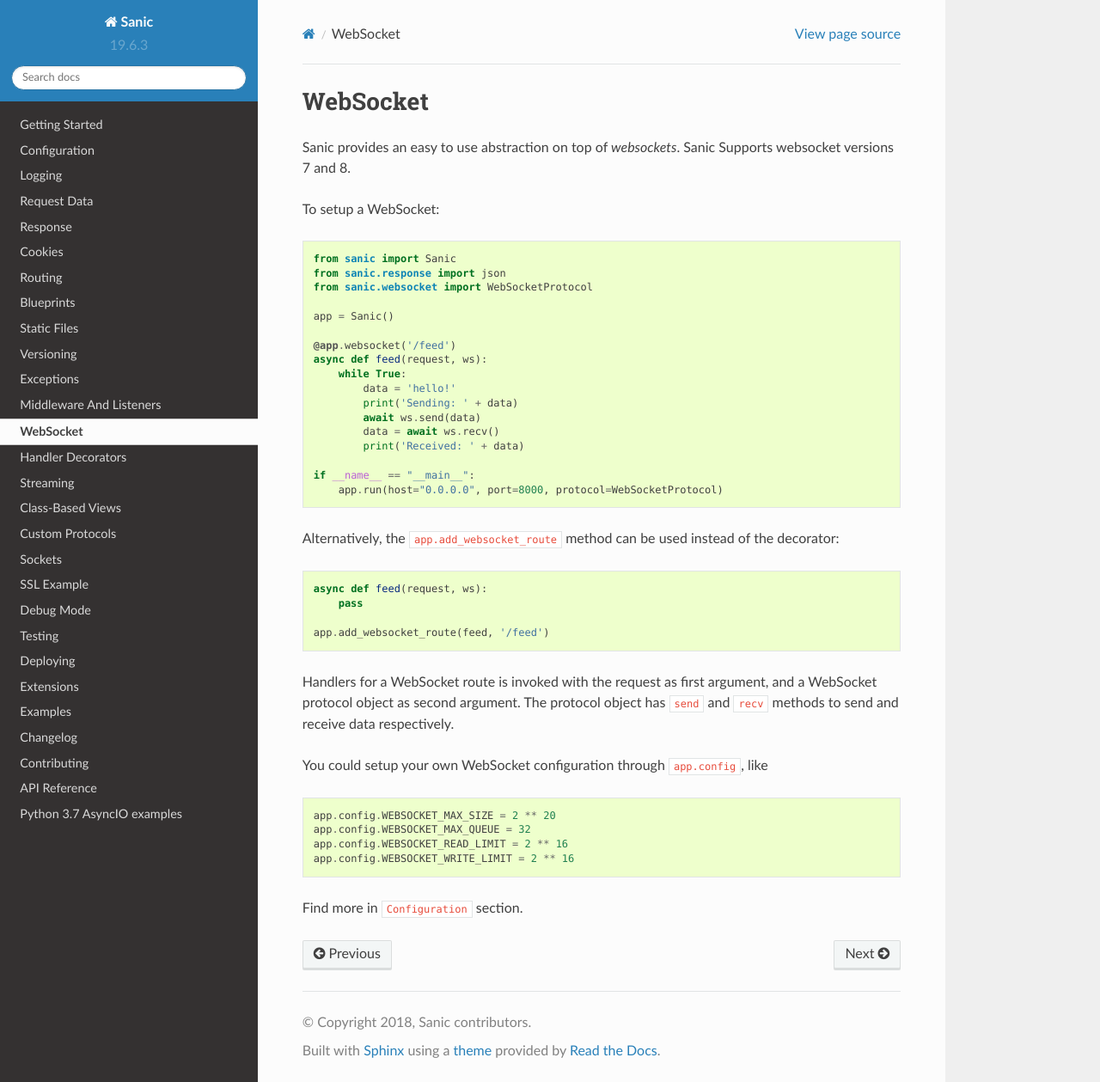
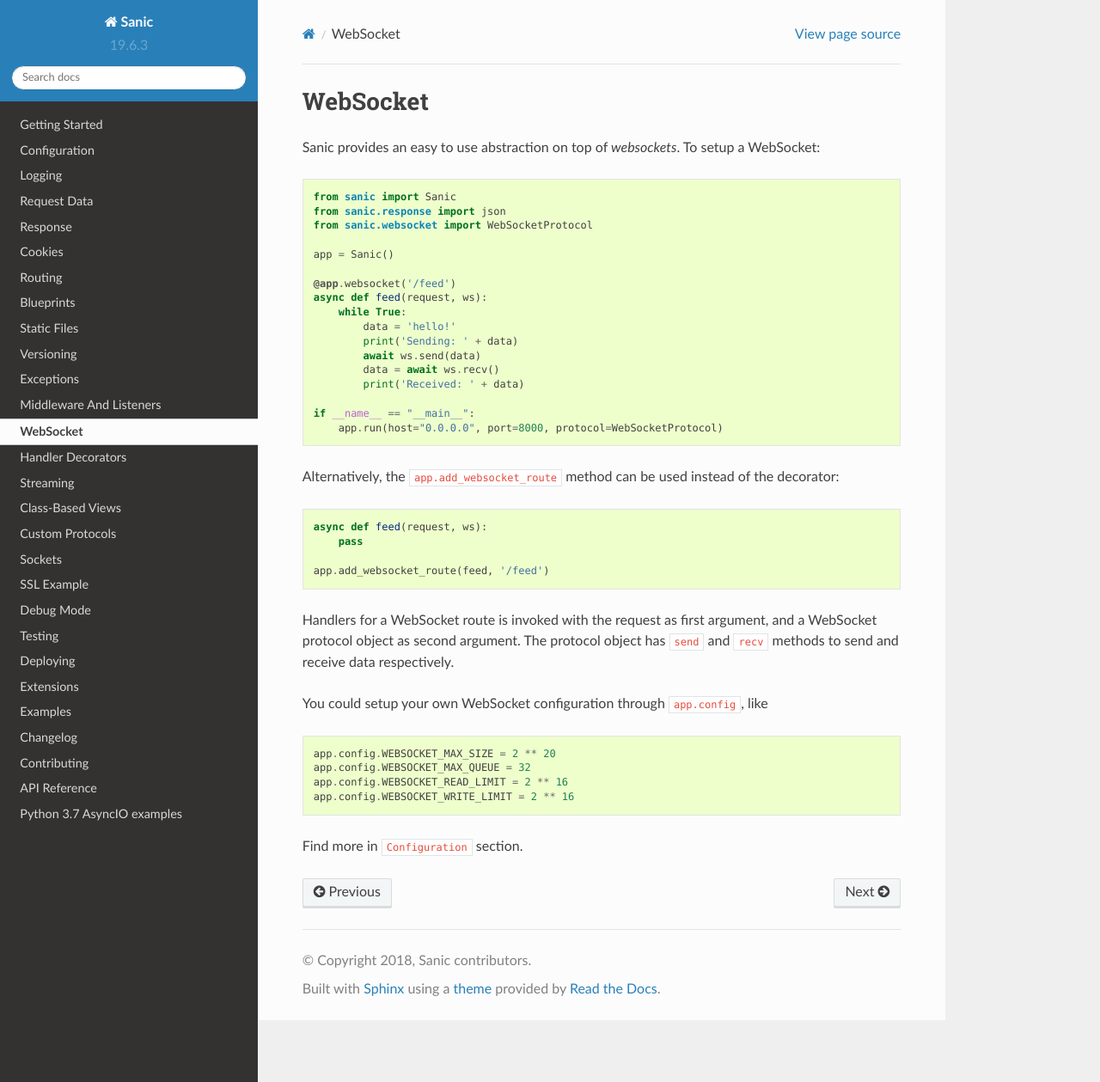
Before and after one commit to sanic-org/sanic, a Sphinx documentation site: the page built from docs/sanic/websocket.rst, in a window 1280 px wide and 1259 px high. Shown: the whole window at 86% size. Built offline with Sphinx 7.4.7 and the Read the Docs theme 2.0.0, drawn with Linux system fonts in a browser that asks for light colours.

Commit message:
Revert "Updated docs to specify supported version"
This reverts commit 4473529e35bdc0b85fc732e9d6a65f3b4bf312b7.

```diff
--- a/docs/sanic/websocket.rst
+++ b/docs/sanic/websocket.rst
@@ -1,10 +1,7 @@
 WebSocket
 =========
 
-Sanic provides an easy to use abstraction on top of `websockets`.
-Sanic Supports websocket versions 7 and 8.
-
-To setup a WebSocket:
+Sanic provides an easy to use abstraction on top of `websockets`. To setup a WebSocket:
 
 .. code:: python
 
```
